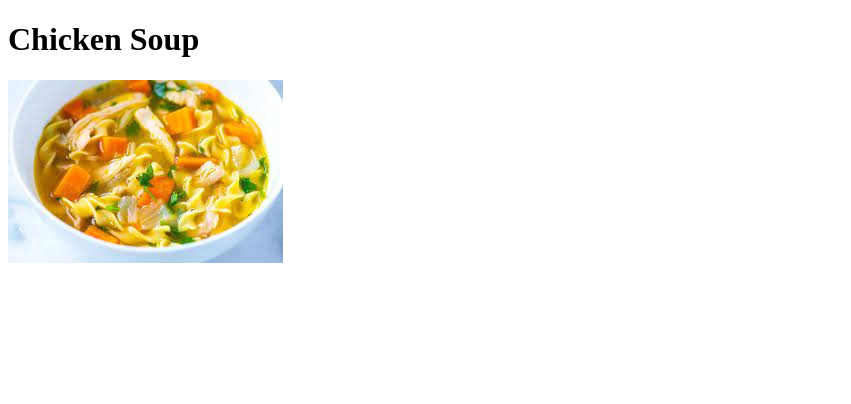
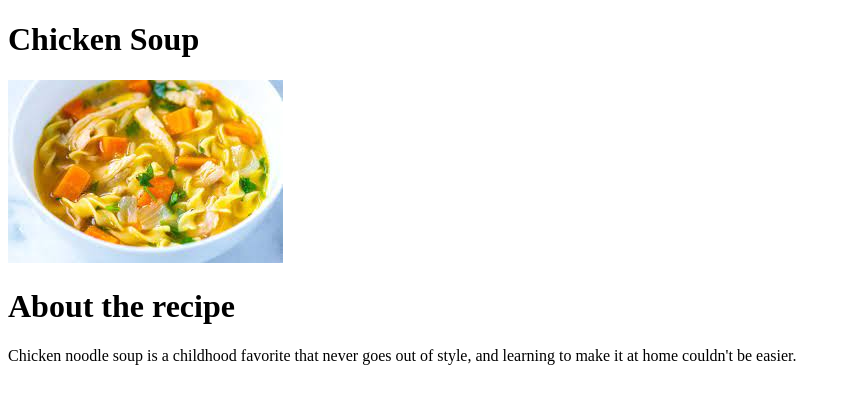
Before and after one commit to rzv12-09/odin-recipes, a plain HTML site: page recipes/chicken_soup.html in a window 1280 px wide. Shown: the whole page, without its empty margins (0-851 px from the left). Drawn offline with Linux system fonts and the light colour scheme.

Commit message:
Add a description

```diff
--- a/recipes/chicken_soup.html
+++ b/recipes/chicken_soup.html
@@ -9,6 +9,8 @@
 <body>
   <h1>Chicken Soup</h1>
   <img src="../images/chicken-soup.jpeg" alt="An image wit the chicken soup recipe">
+  <h1>About the recipe</h1>
+  <p>Chicken noodle soup is a childhood favorite that never goes out of style, and learning to make it at home couldn't be easier.</p>
 
 
 </body>
```
